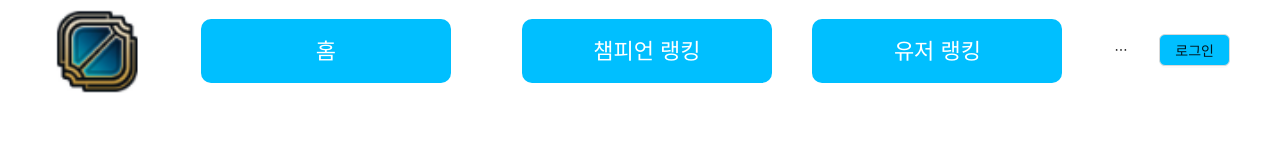
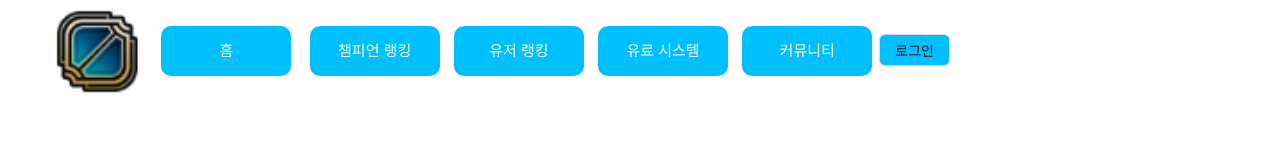
Before and after one commit to JangTaeil/mmr, a React (Create React App) app in the folder client/: page /champranking in a window 1280 px wide. Shown: the top 148 px of the page. Built offline with nearby package versions, Linux system fonts and the light colour scheme.

Commit message:
footer 수정

```diff
--- a/client/src/components/Footer/Footer.js
+++ b/client/src/components/Footer/Footer.js
@@ -3,7 +3,7 @@
 function Footer() {
   return(
     <div style={{
-      height: '200 px',
+      height: '200px',
       display: 'grid',
       alignItems: 'center',
       justifyContent: 'center',
--- a/client/src/components/NavBar/NavBar.js
+++ b/client/src/components/NavBar/NavBar.js
@@ -11,10 +11,10 @@ const buttonstyle = {
   backgroundColor: '#00bfff',
   borderRadius: '10px',
   color: '#fff',
-  fontSize: '22px',
+  fontSize: '15px',
   display: 'inline-block',
-  height: '4rem',
-  width: '250px',
+  lineHeight: '50px',
+  width: '130px',
   margin: '0 5px',
   textAlign: 'center'
 }
@@ -24,16 +24,19 @@ const NavBar = () => {
 
 
   return (
-    <Layout style={{ backgroundColor: '#fff' }}>
+    <Layout style={{ backgroundColor: '#fff', margin: '0, auto' }}>
+      <div>
       <Header
         style={{
+          width: '1000px',
           display: 'flex',
           alignItems: 'center',
-          margin: '0, auto',
           height: '100px',
           flexDirection: 'row',
           backgroundColor: '#fff',
-          justifyContent: 'center',
+          justifyContent:  'space-around',
+          margin: '0, auto',
+          textAlign: 'center'
         }}
       >
         <div>
@@ -50,11 +53,11 @@ const NavBar = () => {
           theme="light"
           mode="horizontal"
           style={{
-            flex: 1,
+            flex:'6',
             justifyContent: 'space-around',
             width: '100px',
             border: 'none',
-            margin: 'o, auto'
+            margin: '0, auto'
           }}
         >
           <Menu.Item key="홈" style={buttonstyle} onClick={() => navigate('/')}>
@@ -77,6 +80,7 @@ const NavBar = () => {
         <Button style={{ backgroundColor: '#00bfff' }}>로그인</Button>
 
       </Header>
+      </div>
     </Layout >
 
   );
```
